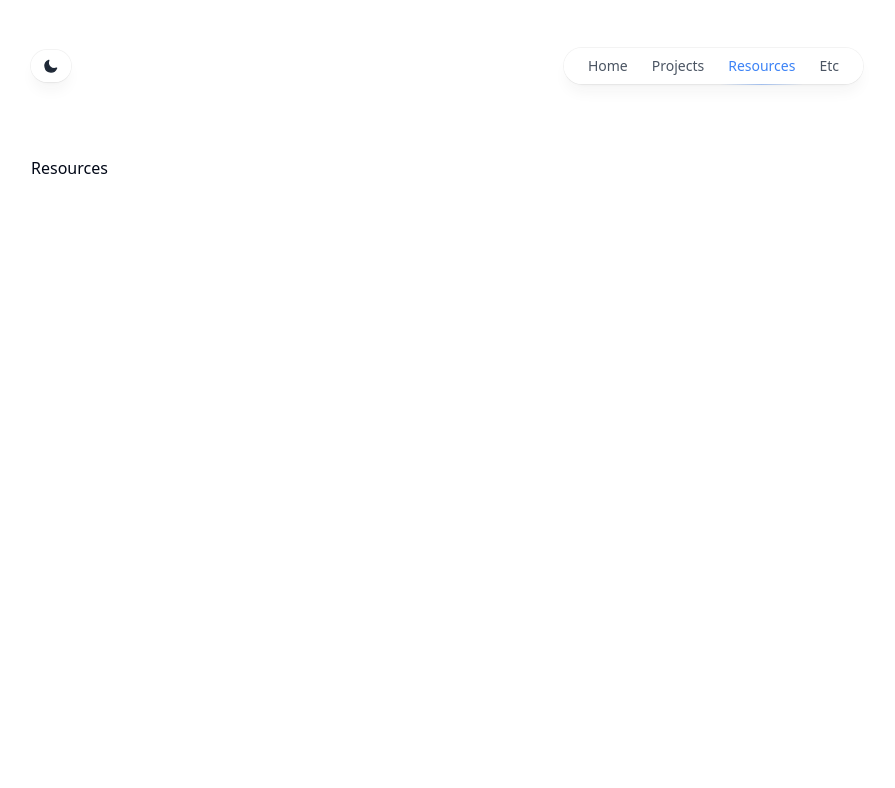
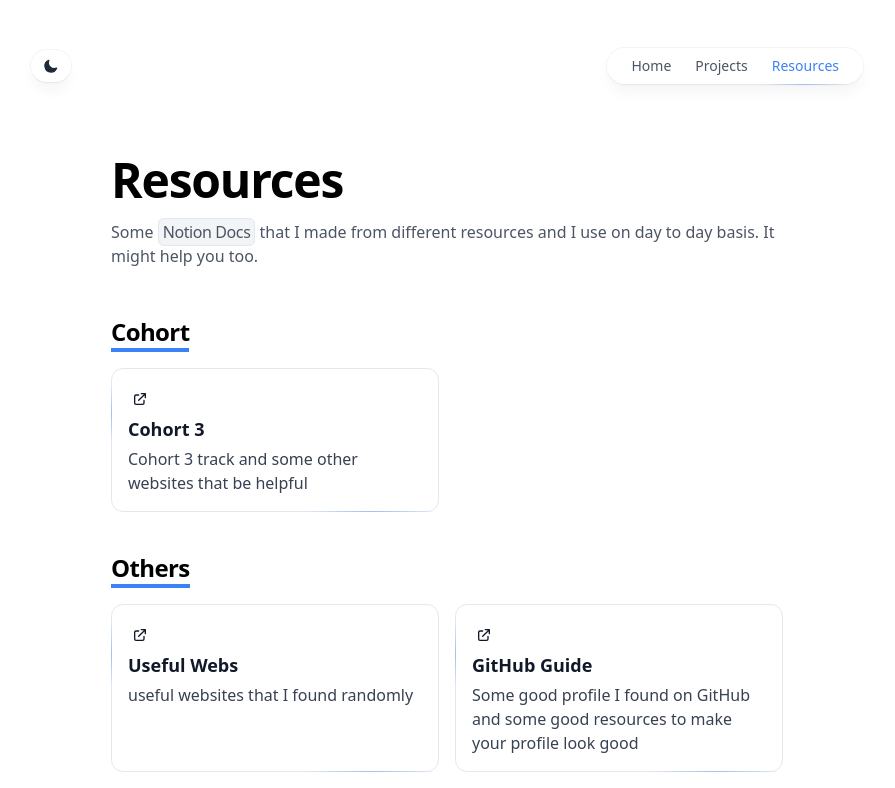
Before and after one commit to Itzsoham/portfolio, a Next.js app: page /resources in a window 1280 px wide. Shown: the top 788 px of the page, without its empty margins (193-1088 px from the left). Built offline with nearby package versions, Linux system fonts and the light colour scheme.

Commit message:
Projects and Resources done

```diff
--- a/app/(root)/projects/page.tsx
+++ b/app/(root)/projects/page.tsx
@@ -1,7 +1,80 @@
+import ProjectCard from "@/components/cards/ProjectCard";
 import React from "react";
+import { Projects as ProjectData, UpcomingProjects } from "@/constants";
+import Contact from "@/components/Contact";
+import Link from "next/link";
 
 const Projects = () => {
-  return <div>Projects</div>;
+  return (
+    <div className="mx-auto mb-16 flex max-w-2xl flex-col items-start justify-center">
+      <h1 className="font-bold text-3xl md:text-5xl tracking-tight mb-4 text-black dark:text-white">
+        Projects
+      </h1>
+      <h2 className="prose text-gray-600 dark:text-gray-400 mb-16">
+        I’ve developed many projects some for learning and some for hobby. All
+        best projects are included (along with course related projects) –&nbsp;
+        <Link href="https://www.github.com/itzsoham">
+          <span className="text-blue-500 hover:underline">
+            checkout my all projects&nbsp;
+          </span>
+        </Link>
+        while you're here. <br />
+        Most of them are deployed and working.
+      </h2>
+      <h3 className="font-bold text-2xl md:text-4xl tracking-tight mb-4 text-black dark:text-white">
+        Full-Stack
+      </h3>
+      <div className="my-5 grid grid-cols-1 gap-4 md:grid-cols-2">
+        {ProjectData.map((project) => (
+          <ProjectCard
+            key={project.title}
+            title={project.title}
+            description={project.description}
+            href={project.href}
+            tags={project.tags}
+            icon={React.createElement(project.icon, { className: "size-10" })}
+          />
+        ))}
+      </div>
+      <a
+        href="https://github.com/itzsoham"
+        className="border flex flex-row items-center justify-center mx-auto rounded-md dark:text-gray-300 px-4 py-2 text-gray-800"
+      >
+        See all at{" "}
+        <span>
+          <svg
+            xmlns="http://www.w3.org/2000/svg"
+            width="20"
+            height="20"
+            viewBox="0 0 24 24"
+            className="ml-2"
+            fill="currentColor"
+            stroke="currentColor"
+          >
+            <path d="M12 0c-6.626 0-12 5.373-12 12 0 5.302 3.438 9.8 8.207 11.387.599.111.793-.261.793-.577v-2.234c-3.338.726-4.033-1.416-4.033-1.416-.546-1.387-1.333-1.756-1.333-1.756-1.089-.745.083-.729.083-.729 1.205.084 1.839 1.237 1.839 1.237 1.07 1.834 2.807 1.304 3.492.997.107-.775.418-1.305.762-1.604-2.665-.305-5.467-1.334-5.467-5.931 0-1.311.469-2.381 1.236-3.221-.124-.303-.535-1.524.117-3.176 0 0 1.008-.322 3.301 1.23.957-.266 1.983-.399 3.003-.404 1.02.005 2.047.138 3.006.404 2.291-1.552 3.297-1.23 3.297-1.23.653 1.653.242 2.874.118 3.176.77.84 1.235 1.911 1.235 3.221 0 4.609-2.807 5.624-5.479 5.921.43.372.823 1.102.823 2.222v3.293c0 .319.192.694.801.576 4.765-1.589 8.199-6.086 8.199-11.386 0-6.627-5.373-12-12-12z" />
+          </svg>
+        </span>
+      </a>
+
+      <h3 className="font-bold text-2xl md:text-4xl tracking-tight mb-4 mt-8 text-black dark:text-white">
+        Upcoming Projects
+      </h3>
+
+      <div className="grid grid-cols-1 md:grid-cols-2 gap-4">
+        {UpcomingProjects.map((project) => (
+          <ProjectCard
+            key={project.title}
+            title={project.title}
+            description={project.description}
+            href={project.href}
+            tags={project.tags}
+            icon={React.createElement(project.icon, { className: "size-10" })}
+          />
+        ))}
+      </div>
+      <Contact />
+    </div>
+  );
 };
 
 export default Projects;
--- a/app/(root)/resources/page.tsx
+++ b/app/(root)/resources/page.tsx
@@ -1,7 +1,52 @@
+import ResourcesCard from "@/components/cards/ResourcesCard";
+import Contact from "@/components/Contact";
+import { Resources as ResourcesData } from "@/constants";
 import React from "react";
 
 const Resources = () => {
-  return <div>Resources</div>;
+  return (
+    <div className="mx-auto mb-16 flex max-w-2xl flex-col items-start justify-center">
+      <h1 className="font-bold text-3xl md:text-5xl tracking-tight mb-4 text-black dark:text-white">
+        Resources
+      </h1>
+      <p className="text-gray-600 dark:text-gray-400 mb-4">
+        Some{" "}
+        <span className="bg-gray-100 border rounded-md px-1 py-0.5 tracking-tight dark:text-gray-300 dark:bg-gray-700">
+          Notion Docs
+        </span>{" "}
+        that I made from different resources and I use on day to day basis. It
+        might help you too.
+      </p>
+
+      <h2 className="font-bold text-xl md:text-2xl tracking-tight mt-8 text-black dark:text-white border-b-4 border-blue-500">
+        Cohort
+      </h2>
+      <div className="grid gap-4 grid-cols-1 sm:grid-cols-2 my-2 w-full mt-4">
+        {ResourcesData.slice(0, 1).map((resource) => (
+          <ResourcesCard
+            key={resource.title}
+            title={resource.title}
+            description={resource.description}
+            link={resource.link}
+          />
+        ))}
+      </div>
+      <h2 className="font-bold text-xl md:text-2xl tracking-tight mt-8 text-black dark:text-white border-b-4 border-blue-500">
+        Others
+      </h2>
+      <div className="grid gap-4 grid-cols-1 sm:grid-cols-2 my-2 w-full mt-4">
+        {ResourcesData.slice(1).map((resource) => (
+          <ResourcesCard
+            key={resource.title}
+            title={resource.title}
+            description={resource.description}
+            link={resource.link}
+          />
+        ))}
+      </div>
+      <Contact />
+    </div>
+  );
 };
 
 export default Resources;
--- a/app/layout.tsx
+++ b/app/layout.tsx
@@ -4,6 +4,7 @@ import localFont from "next/font/local";
 import React from "react";
 
 import ThemeProvider from "@/context/Theme";
+import { Analytics } from "@vercel/analytics/next";
 
 const OpenSans = localFont({
   variable: "--font-open-sans",
@@ -32,6 +33,7 @@ export default function RootLayout({
           disableTransitionOnChange
         >
           {children}
+          <Analytics />
         </ThemeProvider>
       </body>
     </html>
--- a/components/About.tsx
+++ b/components/About.tsx
@@ -21,7 +21,7 @@ const About = () => {
         >
           <span className="relative">twitter</span>
         </a>{" "}
-        for tech updates and memes.
+        for my tech updates.
       </p>
     </div>
   );
--- a/components/Contact.tsx
+++ b/components/Contact.tsx
@@ -11,7 +11,7 @@ function Contact() {
         Contact me{" "}
         <a
           className="text-[#3b82f6] hover:underline"
-          href="https://x.com/ashirwadexe"
+          href="https://x.com/sohammaury"
           target="_blank"
         >
           with a direct on twitter
--- a/components/Header.tsx
+++ b/components/Header.tsx
@@ -23,9 +23,9 @@ const Header = () => {
           <Image
             fill
             className="bg-gray-100 object-contain"
-            src="/avatar.jpg"
+            src="/avatar2.jpg"
             sizes="20"
-            alt="Manu Arora"
+            alt="Soham Maury"
           />
         </a>
         <div className="z-0">
--- a/components/Projects.tsx
+++ b/components/Projects.tsx
@@ -11,7 +11,7 @@ const Projects = () => {
     <div>
       <Title title="Projects" />
       <div className="my-5 grid grid-cols-1 gap-4 md:grid-cols-2">
-        {ProjectData.map((project) => (
+        {ProjectData.slice(0, 4).map((project) => (
           <ProjectCard
             key={project.title}
             title={project.title}
--- /dev/null
+++ b/components/cards/ResourcesCard.tsx
@@ -0,0 +1,51 @@
+import Link from "next/link";
+// import Image from "next/image";
+
+export default function ResourcesCard({
+  title,
+  description,
+  link,
+  ...rest
+}: Readonly<{
+  title: string;
+  description: string;
+  link: string;
+}>) {
+  return (
+    <Link
+      href={link}
+      className="border border-grey-200 dark:border-zinc-800 rounded-xl p-4 w-full relative"
+      {...rest}
+      target="__blank"
+    >
+      <span className="absolute w-[40%] -bottom-px right-px h-px bg-gradient-to-r from-blue-500/0 via-blue-500/40 to-blue-500/0 dark:from-blue-400/0 dark:via-blue-400/40 dark:to-blue-400/0"></span>
+      <span className="absolute w-px -left-px h-[40%] bg-gradient-to-b from-blue-500/0 via-blue-500/40 to-blue-500/0 dark:from-blue-400/0 dark:via-blue-400/40 dark:to-blue-400/0"></span>
+
+      <div className="flex items-center text-gray-900 dark:text-gray-100">
+        {/* <span className="mt-1 text-gray-400 dark:text-gray-400 inline-block">
+            {name}
+          </span> */}
+
+        <svg
+          className="h-4 w-4 ml-1 mt-1.5"
+          xmlns="http://www.w3.org/2000/svg"
+          fill="none"
+          viewBox="0 0 24 24"
+          stroke="currentColor"
+        >
+          <path
+            strokeLinecap="round"
+            strokeLinejoin="round"
+            strokeWidth={2}
+            d="M10 6H6a2 2 0 00-2 2v10a2 2 0 002 2h10a2 2 0 002-2v-4M14 4h6m0 0v6m0-6L10 14"
+          />
+        </svg>
+      </div>
+
+      <h3 className="text-lg font-bold text-left mt-2 text-gray-900 dark:text-gray-100">
+        {title}
+      </h3>
+      <p className="mt-1 text-gray-700 dark:text-gray-400">{description}</p>
+    </Link>
+  );
+}
--- a/components/ui/Social.tsx
+++ b/components/ui/Social.tsx
@@ -30,8 +30,8 @@ import { Dock, DockIcon } from "./dock";
 
 const DATA = {
   navbar: [
-    { href: "#", icon: HomeIcon, label: "Home" },
-    { href: "#", icon: LaptopMinimal, label: "Projects" },
+    { href: "/", icon: HomeIcon, label: "Home" },
+    { href: "/projects", icon: LaptopMinimal, label: "Projects" },
   ],
   contact: {
     social: {
--- a/constants/index.ts
+++ b/constants/index.ts
@@ -2,7 +2,11 @@ import {
   BanknoteIcon,
   BedDoubleIcon,
   BedSingleIcon,
+  BookOpenText,
+  Crown,
+  Laptop,
   PizzaIcon,
+  ShoppingCartIcon,
 } from "lucide-react";
 
 export interface linksType {
@@ -23,10 +27,10 @@ export const Links = [
     name: "Resources",
     link: "/resources",
   },
-  {
-    name: "Etc",
-    link: "/etc",
-  },
+  // {
+  //   name: "Etc",
+  //   link: "/etc",
+  // },
 ];
 
 export const Exprience = [
@@ -92,4 +96,76 @@ export const Projects = [
     icon: BedSingleIcon,
     tags: ["Nextjs", "Supabase", "TailwindCSS", "Full-Stack", "Authjs"],
   },
+  {
+    title: "Skillza",
+    description:
+      " A learning management system where you can post your own course as teacher and other user can enroll in the course and learn from it. Full-stack application with awesome UI and features.",
+    href: "https://skillza.vercel.app/",
+    icon: BookOpenText,
+    tags: ["Next", "AWS", "Shadcn UI", "Full-Stack"],
+  },
+  {
+    title: "Portfolio",
+    description:
+      "My own portfolio where I showcase my projects and other stuff. It's a simple frontend application with good UI.",
+    href: "https://itzsoham.vercel.app/",
+    icon: Crown,
+    tags: ["Next", "TailwindCSS", "Frontend"],
+  },
 ];
+
+export const UpcomingProjects = [
+  {
+    title: "Luxara",
+    description:
+      "A SaSS E-commerce platform where you can sell your products and manage your inventory. Full-stack application with good charts and graphs.",
+    href: "https://www.github.com/itzsoham/",
+    icon: ShoppingCartIcon,
+    tags: ["Next", "Prisma", "Mono repo", "TailwindCSS", "Full-Stack"],
+  },
+  {
+    title: "Project Hunt",
+    description:
+      "A platform where you can post your projects and project ideas. ther user can see and upvote the project and also comment on it. Full-stack app with community and other features.",
+    href: "https://www.github.com/itzsoham/",
+    icon: Laptop,
+    tags: ["Next", "Prisma", "Mono repo", "TailwindCSS", "Full-Stack"],
+  },
+];
+
+export const Resources = [
+  {
+    title: "Cohort 3",
+    description: "Cohort 3 track and some other websites that be helpful",
+    link: "https://itzk1ng.notion.site/Cohort-3-0-9907fe59dd434a069347e78eac2137bd",
+  },
+  {
+    title: "Useful Webs",
+    description: "useful websites that I found randomly",
+    link: "https://itzk1ng.notion.site/d87276d459e041f2a819c7e0a172e226?v=430f202f2a024e88af0848fc8c03b4fe",
+  },
+  {
+    title: "GitHub Guide",
+    description:
+      "Some good profile I found on GitHub and some good resources to make your profile look good",
+    link: "https://itzk1ng.notion.site/GitHub-522beac0b9af447a827f484283ed42e8?pvs=4",
+  },
+  {
+    title: "Job hunt",
+    description:
+      "Notion template for job hunt track and some related resources",
+    link: "https://itzk1ng.notion.site/Outreach-295ade800fd9407187bac933d358d3d1?pvs=4",
+  },
+  {
+    title: "Design Resources",
+    description:
+      "Random design resources like ui library and templates that I found on the internet",
+    link: "https://itzk1ng.notion.site/Design-UI-UX-13ded1985a2a80638678f295be75513c?pvs=4",
+  },
+  {
+    title: "My Portfolio inspiration",
+    description:
+      "Portfolios that I found on the internet and got inspired by them",
+    link: "https://itzk1ng.notion.site/Portfolio-13fed1985a2a800eae33c76a86e9fb4f?pvs=4",
+  },
+];
```
Also changed, not shown: package.json (+5 -2 lines), public/avatar2.jpg (added), 1 other file (tests, documents, lock files or other folders).
